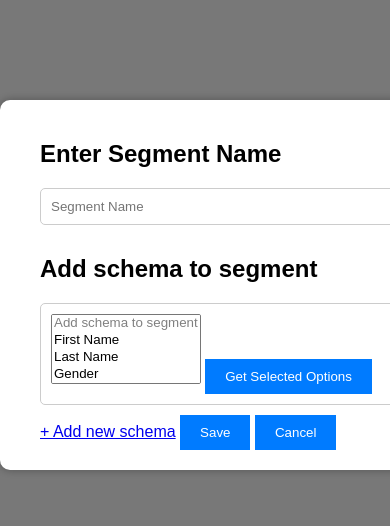
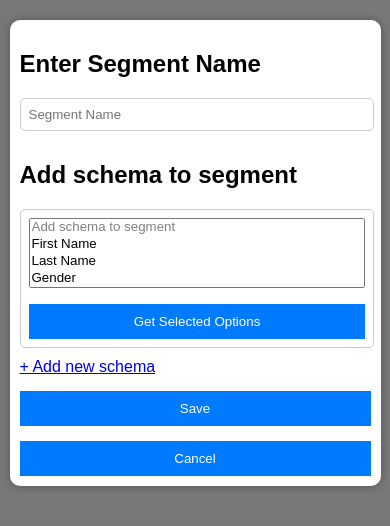
Before and after one commit to Manoabinesh/segment-task, a plain HTML site: page index.html in a window 390 px wide. Both pictures are taken after a click on the button "Save Segment". Drawn offline with Linux system fonts and the light colour scheme.

Commit message:
mobile response

```diff
--- a/index.html
+++ b/index.html
@@ -10,6 +10,8 @@
         body {
             font-family: Arial, sans-serif;
             background-color: #f0f0f0;
+            margin: 0;
+            /* Remove default margin to prevent horizontal scroll */
         }
 
         .container {
@@ -37,8 +39,9 @@
 
         .popup-content {
             background-color: #fff;
-            width: 400px;
-            margin: 100px auto;
+            width: 90%;
+            max-width: 400px;
+            margin: 10% auto;
             padding: 20px 40px;
             border-radius: 10px;
             box-shadow: 0 0 10px rgba(0, 0, 0, 0.3);
@@ -87,6 +90,55 @@
             background-color: #dc3545;
             color: #fff;
         }
+
+        /* Media query for screens between 320px and 480px */
+        @media screen and (min-width: 320px) and (max-width: 480px) {
+            .popup-content {
+                width: 90%;
+                max-width: 90%;
+                margin: 20px auto;
+                padding: 10px;
+                /* Add 10px padding for smaller screens */
+            }
+
+            input[type="text"],
+            .schema-checkbox {
+                padding: 8px;
+                max-width: 96%;
+                margin-right: 35px;
+            }
+
+            select#schemaSelect {
+                max-width: 100%;
+                height: auto;
+                overflow: auto;
+                /* Enable vertical scrolling if needed */
+
+            }
+
+            .editable-dropdown {
+                flex-direction: column;
+                max-width: 96%;
+            }
+
+            button {
+                display: block;
+                width: 100%;
+                margin-top: 15px;
+            }
+
+            #schemaSelect {
+                width: 100%;
+            }
+
+            #saveSegmentBtn {
+                width: 80%;
+                margin-left: 40px;
+            }
+            #addNewSchema{
+                margin-top: 15px;
+            }
+        }
     </style>
 </head>
 
@@ -102,7 +154,7 @@
 
             <h2>Add schema to segment</h2>
             <div class="schema-checkbox">
-                <select id="schemaSelect" multiple >
+                <select id="schemaSelect" multiple>
                     <option value="Add schema to segment" disabled>Add schema to segment</option>
                     <option value="first_name">First Name</option>
                     <option value="last_name">Last Name</option>
@@ -176,7 +228,7 @@
                 blueBox.appendChild(newDropdown);
             }
         });
-        let selectedValue =[]
+        let selectedValue = []
 
         function getSelectedOptions() {
             const selectBox = document.getElementById("schemaSelect");
@@ -188,7 +240,7 @@
                     selectedOptions.push(schemaSelect.options[i].value);
                 }
             }
-            selectedValue=selectedOptions
+            selectedValue = selectedOptions
 
             // Display the selected options in the "selectedOptions" div
             const selectedOptionsDiv = document.getElementById("selectedOptions");
@@ -196,16 +248,16 @@
         }
         // JavaScript to handle saving data when the "Save" button is clicked
         const saveSegmentButton = document.getElementById("saveSegmentButton");
-        saveSegmentButton.addEventListener("click",async function(selectedOptions) {
+        saveSegmentButton.addEventListener("click", async function (selectedOptions) {
             // Data to be sent to the server
 
             let dataToSend = {
                 "segment_name": document.getElementById("segmentName").value,
                 "schema": {}
             };
-            console.log("selectedOptions",selectedValue);
-            selectedValue.forEach((element)=>{
-                console.log("element",element);
+            console.log("selectedOptions", selectedValue);
+            selectedValue.forEach((element) => {
+                console.log("element", element);
                 dataToSend.schema[element] = element;
             })
             // Iterate over the schema elements and add them to dataToSend
@@ -217,7 +269,7 @@
 
             // Convert data to JSON format
             const jsonData = JSON.stringify(dataToSend);
-            console.log("jsonData",jsonData);
+            console.log("jsonData", jsonData);
 
 
             const response = await postData(jsonData);
@@ -225,12 +277,13 @@
         });
         async function postData(jsonData) {
             segmentPopup.style.display = "none";
-            options = { method: 'POST', body: jsonData, headers: { accept: 'application/json'}
-        }
+            options = {
+                method: 'POST', body: jsonData, headers: { accept: 'application/json' }
+            }
 
-        let apiUrl = 'https://webhook.site/9175241a-bf88-4924-891d-da02d5ce34c3'
-        const response = await fetch(apiUrl, options);
-        const data = await response.json();
+            let apiUrl = 'https://webhook.site/9175241a-bf88-4924-891d-da02d5ce34c3'
+            const response = await fetch(apiUrl, options);
+            const data = await response.json();
         }
     </script>
 </body>
```
